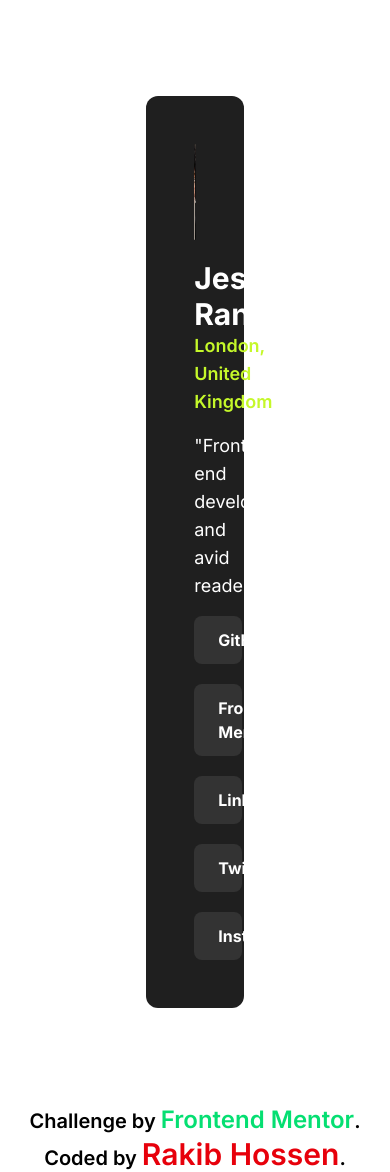
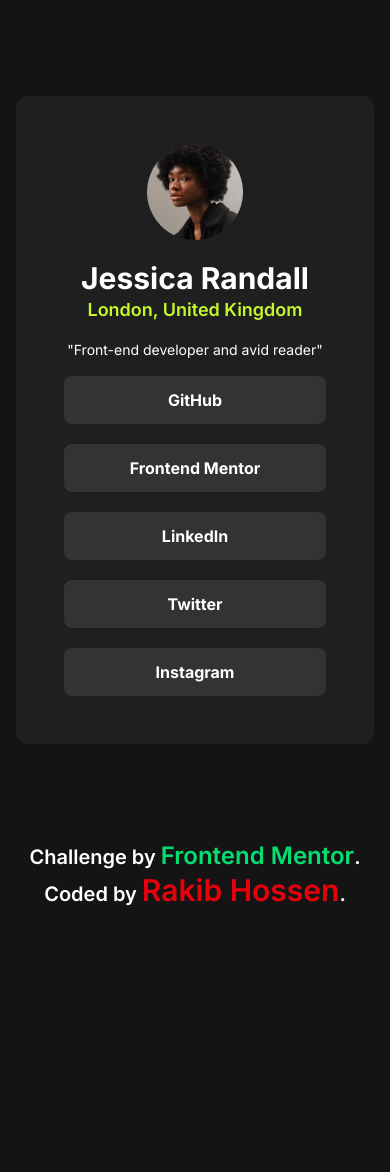
Before and after one commit to rakib0486/social-links-profile, a plain HTML site: page index.html in a window 390 px wide. After the commit the page ends 908 px from the top, so only its background shows below. Drawn offline with nearby package versions, Linux system fonts and the light colour scheme.

Commit message:
added responsivenes

```diff
--- a/index.html
+++ b/index.html
@@ -21,6 +21,7 @@
   <style>
     .inter-font{
       font-family: "Inter", serif;
+      background-color: hsl(0, 0%, 8%);
     }
   </style>
 
@@ -28,7 +29,7 @@
 
 <body class="inter-font">
 
-  <section class="w-3/12 mx-auto mt-24 mb-24 p-12 rounded-xl bg-[#1f1f1f]">
+  <section class="lg:w-3/12 w-11/12 lg:mx-auto mt-24 mb-24 mx-auto p-12 rounded-xl bg-[#1f1f1f]">
     <!-- Avatar -->
     <div>
       <img class="rounded-full size-24 mx-auto" src="./assets/images/avatar-jessica.jpeg" alt="avatar-jessica">
@@ -37,7 +38,7 @@
       <div class="text-white text-center mt-5">
         <h2 class="text-3xl font-bold">Jessica Randall</h2>
       <span class="text-[#c5f82a] text-lg font-semibold block mb-4">London, United Kingdom</span>
-      <p class="text-lg mb-4 font-normal">"Front-end developer and avid reader"</p>
+      <p class="lg:text-lg text-sm mb-4 font-normal">"Front-end developer and avid reader"</p>
       </div>
       <!-- Links -->
       <div class="text-white text-center">
@@ -52,9 +53,9 @@
     </div>
   </section>
 
-  <div class="text-center text-xl font-semibold">
+  <div class="text-center text-xl font-semibold text-white w-11/12 lg:w-3/12 mx-auto">
     Challenge by
-    <a href="https://www.frontendmentor.io?ref=challenge" target="_blank" class="text-green-400 text-2xl">Frontend Mentor</a>. Coded by <a href="github.com/rakib0486" class="text-red-600 text-3xl">Rakib Hossen</a>.
+    <a href="https://www.frontendmentor.io?ref=challenge" target="_blank" class="text-green-400 text-2xl">Frontend Mentor</a>. <span class="text-center block">Coded by <a href="github.com/rakib0486" class="text-red-600 text-3xl">Rakib Hossen</a>.</span>
   </div>
 </body>
 
```
